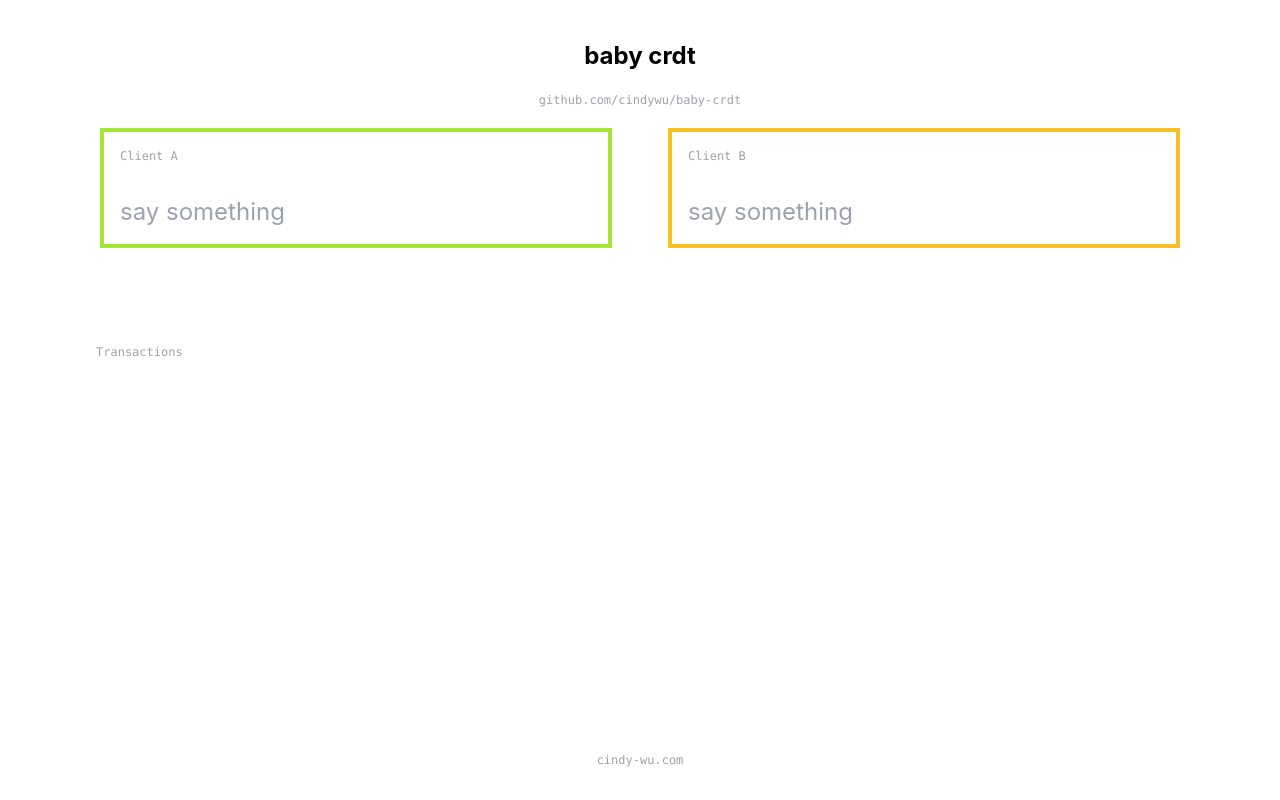
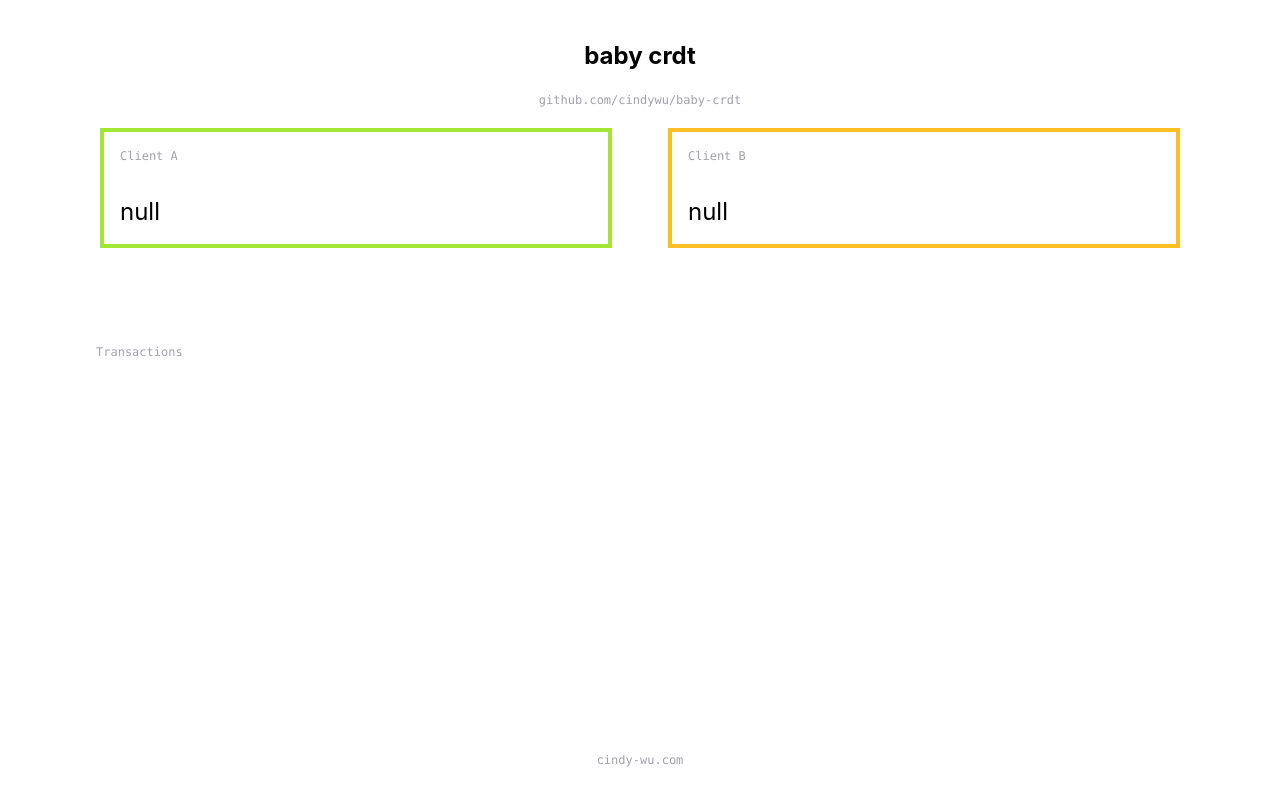
Before and after one commit to cindywu/baby-crdt, a Next.js app: page / in a window 1280 px wide. Built offline with nearby package versions, Linux system fonts and the light colour scheme.

Commit message:
draw document on client using document and pointers

```diff
--- a/components/client.tsx
+++ b/components/client.tsx
@@ -33,6 +33,7 @@ type Char = {
 export default function Client({ color, txs, setTxs, client }: ClientProps) {
   const [document, setDocument] = useState<Char[]>([])
   const inputRef = useRef<HTMLInputElement>(null)
+
 
   useEffect(() => {
     const lastTx = txs.slice(-1)[0]
@@ -90,11 +91,42 @@ export default function Client({ color, txs, setTxs, client }: ClientProps) {
     return value.length === 1 ? true : false
   }
 
+  function checkForFirstChar() {
+    return document.some((char: Char) => char.frontID === null && char.backID === null)
+  }
+
+  function checkForNextChar(currentCharID:string){
+    return document.some((char: Char) => char.backID === currentCharID)
+  }
+
+  function returnFirstChar(){
+    return document.filter((char: Char) => char.frontID === null && char.backID === null)[0]
+  }
+
+  function returnNextChar(currentCharID: string) {
+    return document.filter((char: Char) => char.backID === currentCharID)[0]
+  }
+
   function getValueFromDocument(){
-    let value : string = ""
-    document.map((char: Char) => {
-      value = value + char.value
-    })
+    let value: string = ""
+
+    let firstCharExists : boolean = checkForFirstChar()
+    if (!firstCharExists) return "null"
+
+    let firstChar = returnFirstChar()
+
+    value = value + firstChar.value // "a"
+    let currentCharID = firstChar.id
+
+    let nextCharExists = checkForNextChar(currentCharID)
+
+    while (nextCharExists) {
+      let nextChar = returnNextChar(currentCharID)
+      value = value + nextChar.value // "ab"
+      currentCharID = nextChar.id
+      nextCharExists = checkForNextChar(currentCharID)
+    }
+
     return value
   }
 
--- a/components/document.tsx
+++ b/components/document.tsx
@@ -29,6 +29,7 @@ export default function Document({ document } : DocumentProps) {
   )
 }
 
+
 function Char({char, i}: {char: Char, i: number}){
   return(
     <div className={
--- a/components/transactions.tsx
+++ b/components/transactions.tsx
@@ -41,7 +41,6 @@ type TransactionProps = {
 }
 
 function Transaction({ tx, i }: TransactionProps) {
-  console.log(tx)
   return (
     <div className={i%2 === 1 ? "grid grid-cols-5 text-xs p-4 " : "grid grid-cols-5 text-xs p-4 bg-zinc-200"}>
       <div className={"font-mono"}>{tx.id.slice(-6)}</div>
```
